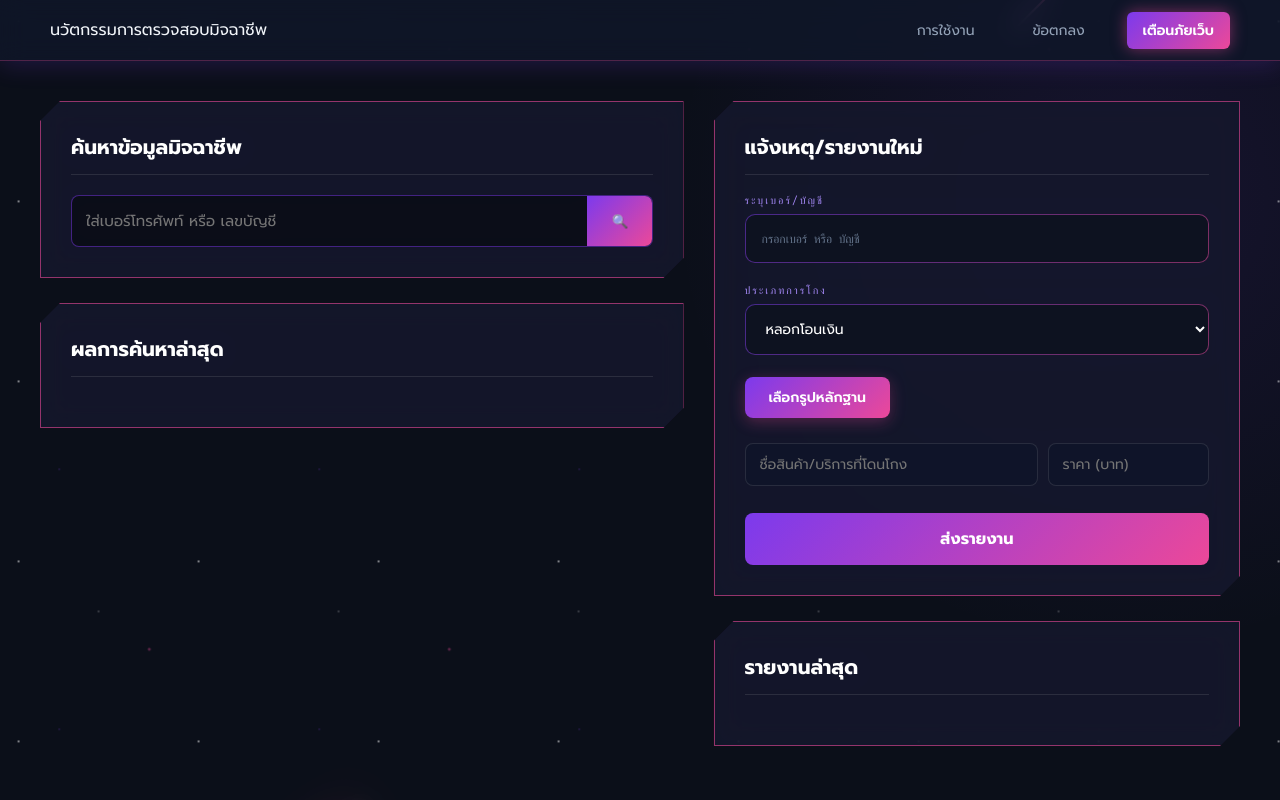
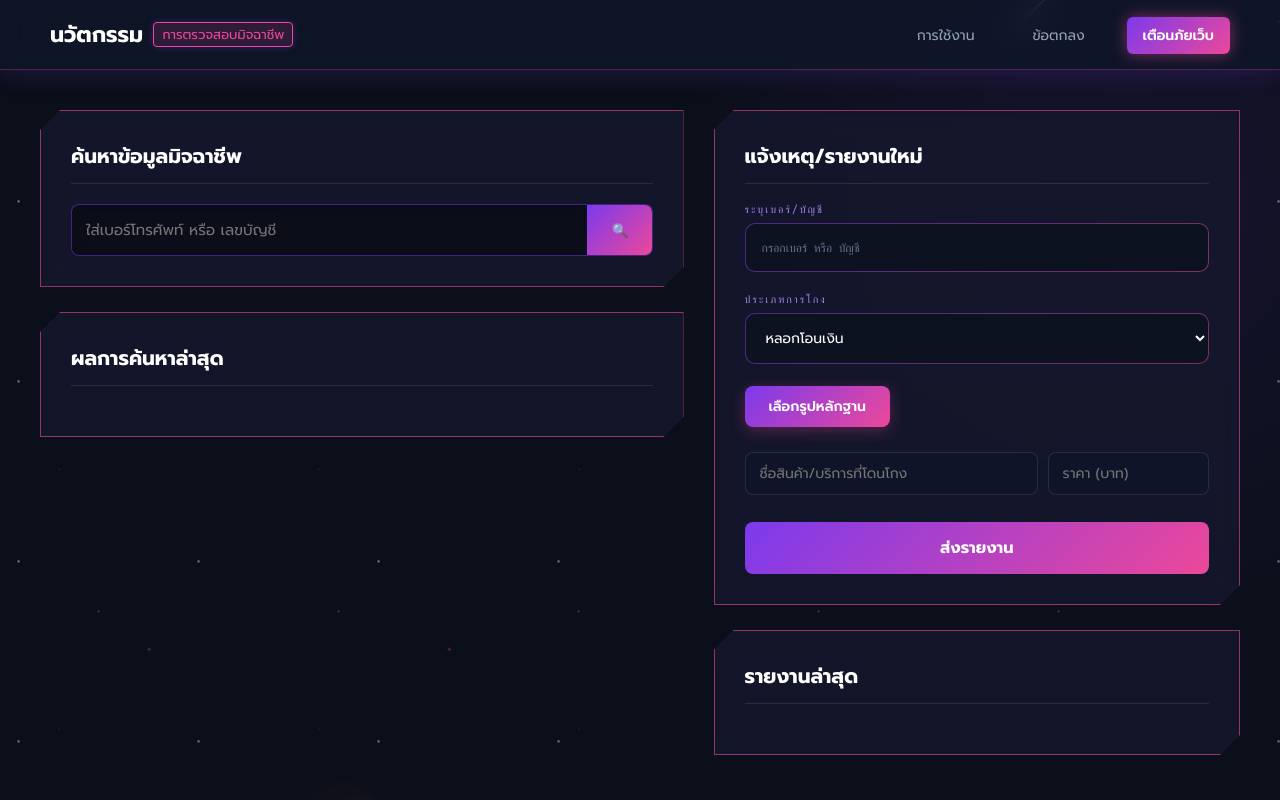
Before and after one commit to PaeJyZer/check-scam, a plain HTML site: page index.html in a window 1280 px wide. Shown: the top 800 px of the page. Drawn offline with nearby package versions, Linux system fonts and the light colour scheme.

Commit message:
Add files via upload

```diff
--- a/index.html
+++ b/index.html
@@ -3,6 +3,7 @@
 <head>
     <meta charset="UTF-8">
     <meta name="viewport" content="width=device-width, initial-scale=1.0">
+    <link rel="icon" type="image/x-icon" href="img/7249d59c-542f-40b0-af86-9cfa814b3386.png">
     <title>นวัตกรรมการตรวจสอบมิจฉาชีพ</title>
     <link rel="stylesheet" href="style.css">
     <script src="script.js"></script>
@@ -13,7 +14,8 @@
     <!-- Navbar -->
     <header class="navbar">
         <div class="logo">
-            <span class="logo-text">นวัตกรรม<span>การตรวจสอบมิจฉาชีพ</span></span>
+            <span class="logo-main">นวัตกรรม</span>
+            <span class="logo-sub">การตรวจสอบมิจฉาชีพ</span>
         </div>
         <nav>
             <a href="#usage">การใช้งาน</a>
```
